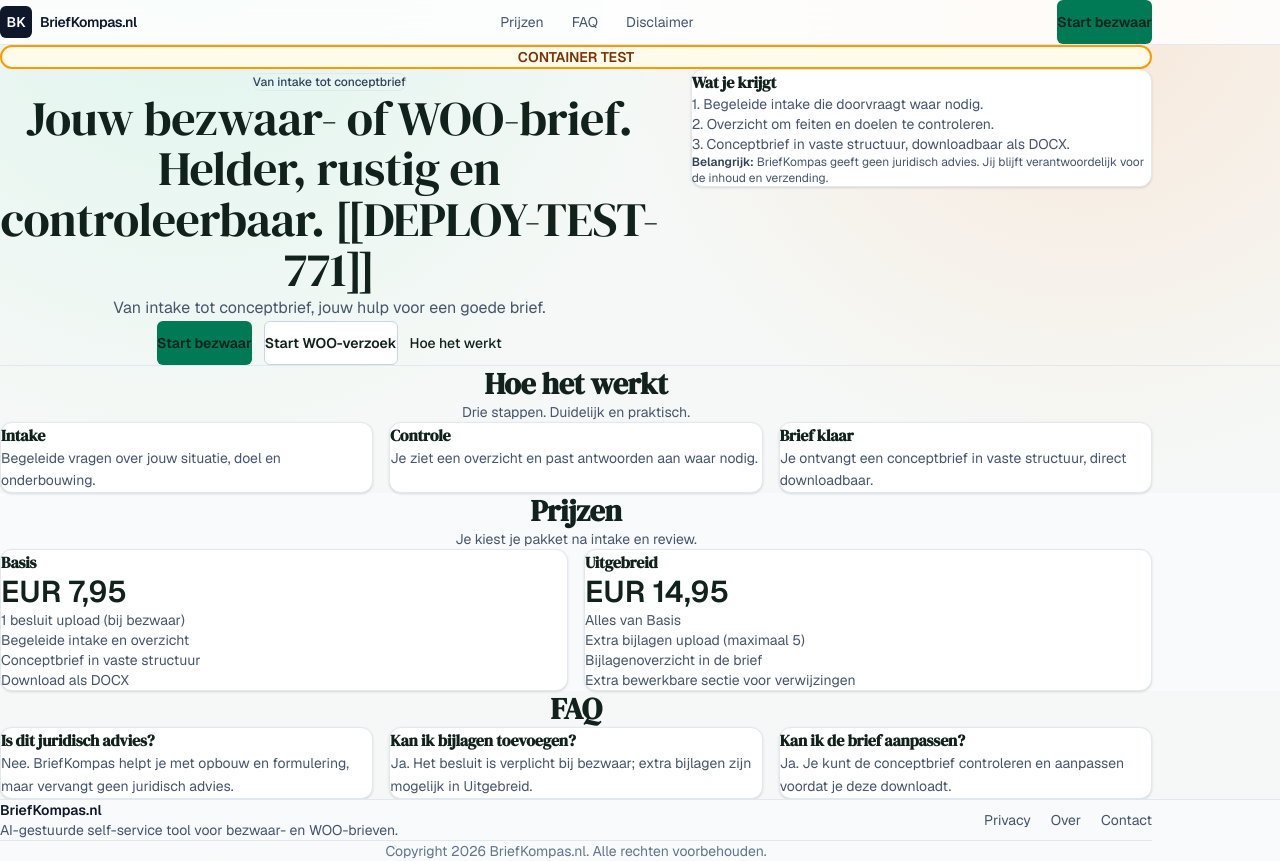
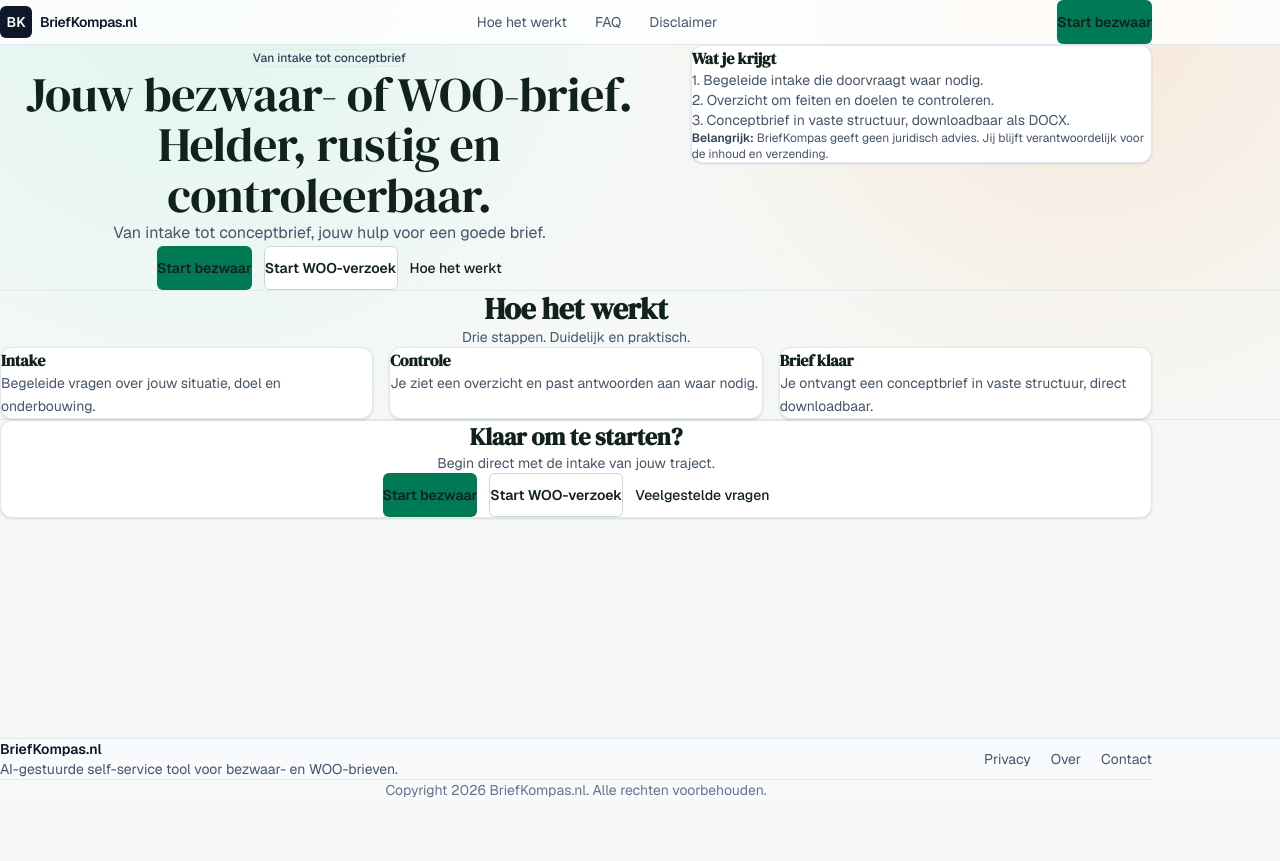
Before and after one commit to Stephanoud/briefkompas2, a Next.js app: page / in a window 1280 px wide. After the commit the page ends 800 px from the top, so only its background shows below. Built offline with nearby package versions, Linux system fonts and the light colour scheme.

Commit message:
Simplify MVP homepage and remove pricing/faq sections from home

```diff
--- a/app/layout.tsx
+++ b/app/layout.tsx
@@ -50,10 +50,10 @@
               </Link>
 
               <nav className="hidden sm:flex items-center gap-7 text-sm text-slate-600">
-                <Link href="/#prijzen" className="hover:text-slate-900">
-                  Prijzen
+                <Link href="/#hoe-het-werkt" className="hover:text-slate-900">
+                  Hoe het werkt
                 </Link>
-                <Link href="/#faq" className="hover:text-slate-900">
+                <Link href="/faq" className="hover:text-slate-900">
                   FAQ
                 </Link>
                 <Link href="/disclaimer" className="hover:text-slate-900">
--- a/app/page.tsx
+++ b/app/page.tsx
@@ -6,14 +6,6 @@
 export default function Page() {
   return (
     <>
-      <section className="w-full py-4">
-        <Container>
-          <div className="rounded-xl border-2 border-amber-500 bg-amber-50 px-4 py-3 text-center text-sm font-semibold text-amber-900">
-            CONTAINER TEST
-          </div>
-        </Container>
-      </section>
-
       <section className="w-full border-b border-slate-200 py-12 sm:py-16">
         <Container>
           <div className="grid gap-8 lg:grid-cols-12 lg:items-start">
@@ -23,7 +15,7 @@
               </p>
 
               <h1 className="mx-auto max-w-3xl text-4xl sm:text-5xl leading-[1.05] tracking-tight">
-                Jouw bezwaar- of WOO-brief. Helder, rustig en controleerbaar. [[DEPLOY-TEST-771]]
+                Jouw bezwaar- of WOO-brief. Helder, rustig en controleerbaar.
               </h1>
 
               <p className="mx-auto mt-4 max-w-2xl text-base leading-relaxed text-slate-600">
@@ -103,65 +95,34 @@
         </Container>
       </section>
 
-      <section id="prijzen" className="w-full bg-slate-50 py-12 sm:py-16 scroll-mt-24">
+      <section className="w-full border-t border-slate-200 py-12 sm:py-16">
         <Container>
-          <div className="text-center">
-            <h2 className="text-3xl font-semibold tracking-tight">Prijzen</h2>
-            <p className="mt-2 text-sm text-slate-600">Je kiest je pakket na intake en review.</p>
-          </div>
+          <div className="rounded-xl border border-slate-200 bg-white p-6 text-center shadow-sm">
+            <h2 className="text-2xl font-semibold tracking-tight">Klaar om te starten?</h2>
+            <p className="mt-3 text-sm text-slate-600">Begin direct met de intake van jouw traject.</p>
 
-          <div className="mt-8 grid gap-4 lg:grid-cols-2">
-            <article className={sectionCardClass}>
-              <h3 className="text-base font-semibold">Basis</h3>
-              <p className="mt-1 text-3xl font-semibold">EUR 7,95</p>
-              <ul className="mt-4 space-y-2 text-sm text-slate-600">
-                <li>1 besluit upload (bij bezwaar)</li>
-                <li>Begeleide intake en overzicht</li>
-                <li>Conceptbrief in vaste structuur</li>
-                <li>Download als DOCX</li>
-              </ul>
-            </article>
+            <div className="mt-6 flex flex-col items-center gap-3 sm:flex-row sm:justify-center">
+              <Link
+                href="/start-bezwaar"
+                className="inline-flex h-11 items-center justify-center rounded-md bg-emerald-700 px-5 text-sm font-semibold text-white hover:bg-emerald-600"
+              >
+                Start bezwaar
+              </Link>
 
-            <article className={sectionCardClass}>
-              <h3 className="text-base font-semibold">Uitgebreid</h3>
-              <p className="mt-1 text-3xl font-semibold">EUR 14,95</p>
-              <ul className="mt-4 space-y-2 text-sm text-slate-600">
-                <li>Alles van Basis</li>
-                <li>Extra bijlagen upload (maximaal 5)</li>
-                <li>Bijlagenoverzicht in de brief</li>
-                <li>Extra bewerkbare sectie voor verwijzingen</li>
-              </ul>
-            </article>
-          </div>
-        </Container>
-      </section>
+              <Link
+                href="/start-woo"
+                className="inline-flex h-11 items-center justify-center rounded-md border border-slate-300 bg-white px-5 text-sm font-semibold text-slate-900 hover:bg-slate-50"
+              >
+                Start WOO-verzoek
+              </Link>
 
-      <section id="faq" className="w-full py-12 sm:py-16 scroll-mt-24">
-        <Container>
-          <div className="text-center">
-            <h2 className="text-3xl font-semibold tracking-tight">FAQ</h2>
-          </div>
-
-          <div className="mt-8 grid gap-4 lg:grid-cols-3">
-            {[
-              {
-                q: "Is dit juridisch advies?",
-                a: "Nee. BriefKompas helpt je met opbouw en formulering, maar vervangt geen juridisch advies.",
-              },
-              {
-                q: "Kan ik bijlagen toevoegen?",
-                a: "Ja. Het besluit is verplicht bij bezwaar; extra bijlagen zijn mogelijk in Uitgebreid.",
-              },
-              {
-                q: "Kan ik de brief aanpassen?",
-                a: "Ja. Je kunt de conceptbrief controleren en aanpassen voordat je deze downloadt.",
-              },
-            ].map((item) => (
-              <article key={item.q} className={sectionCardClass}>
-                <h3 className="text-base font-semibold">{item.q}</h3>
-                <p className="mt-2 text-sm leading-relaxed text-slate-600">{item.a}</p>
-              </article>
-            ))}
+              <Link
+                href="/faq"
+                className="inline-flex h-11 items-center justify-center rounded-md px-3 text-sm font-medium text-slate-600 hover:text-slate-900"
+              >
+                Veelgestelde vragen
+              </Link>
+            </div>
           </div>
         </Container>
       </section>
```
